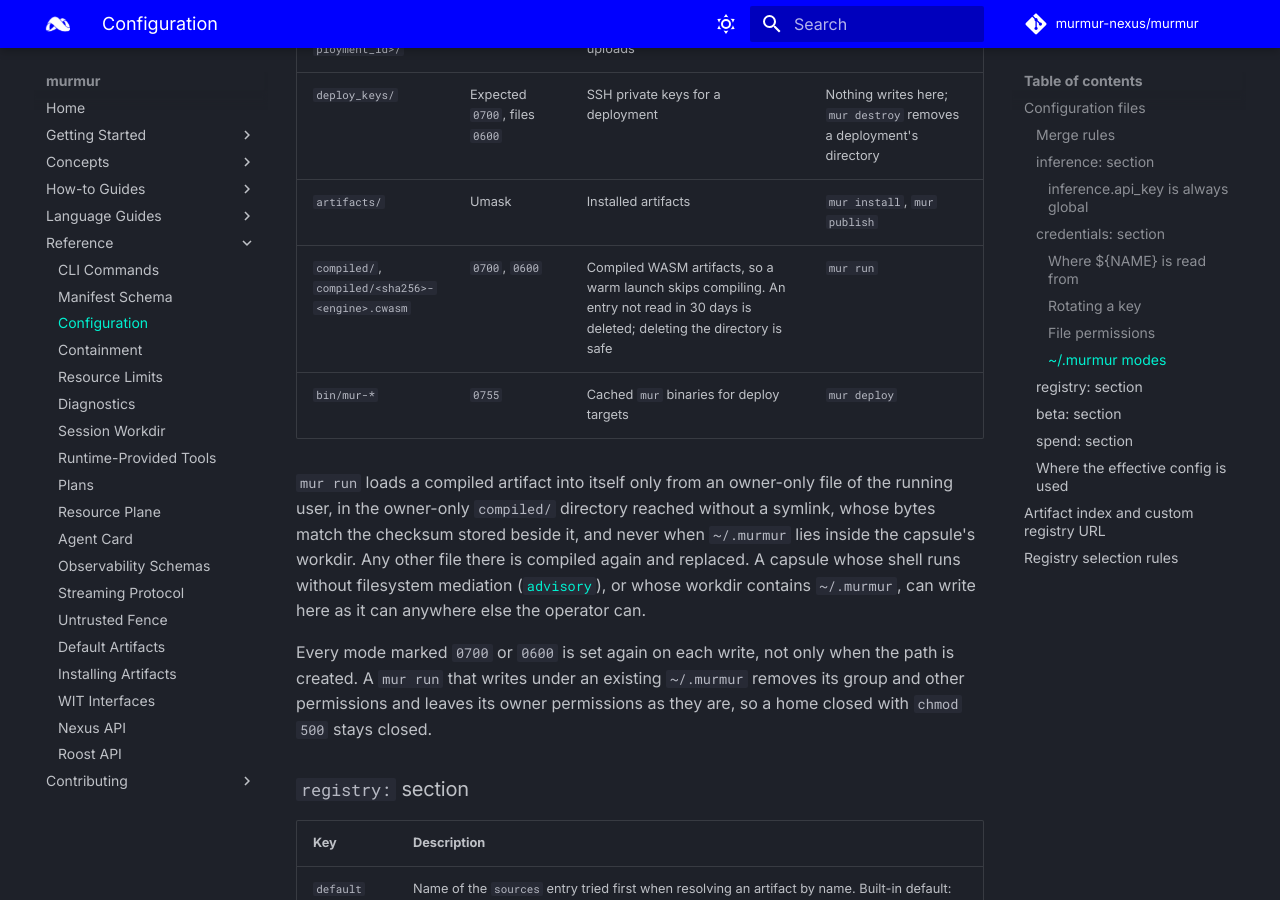
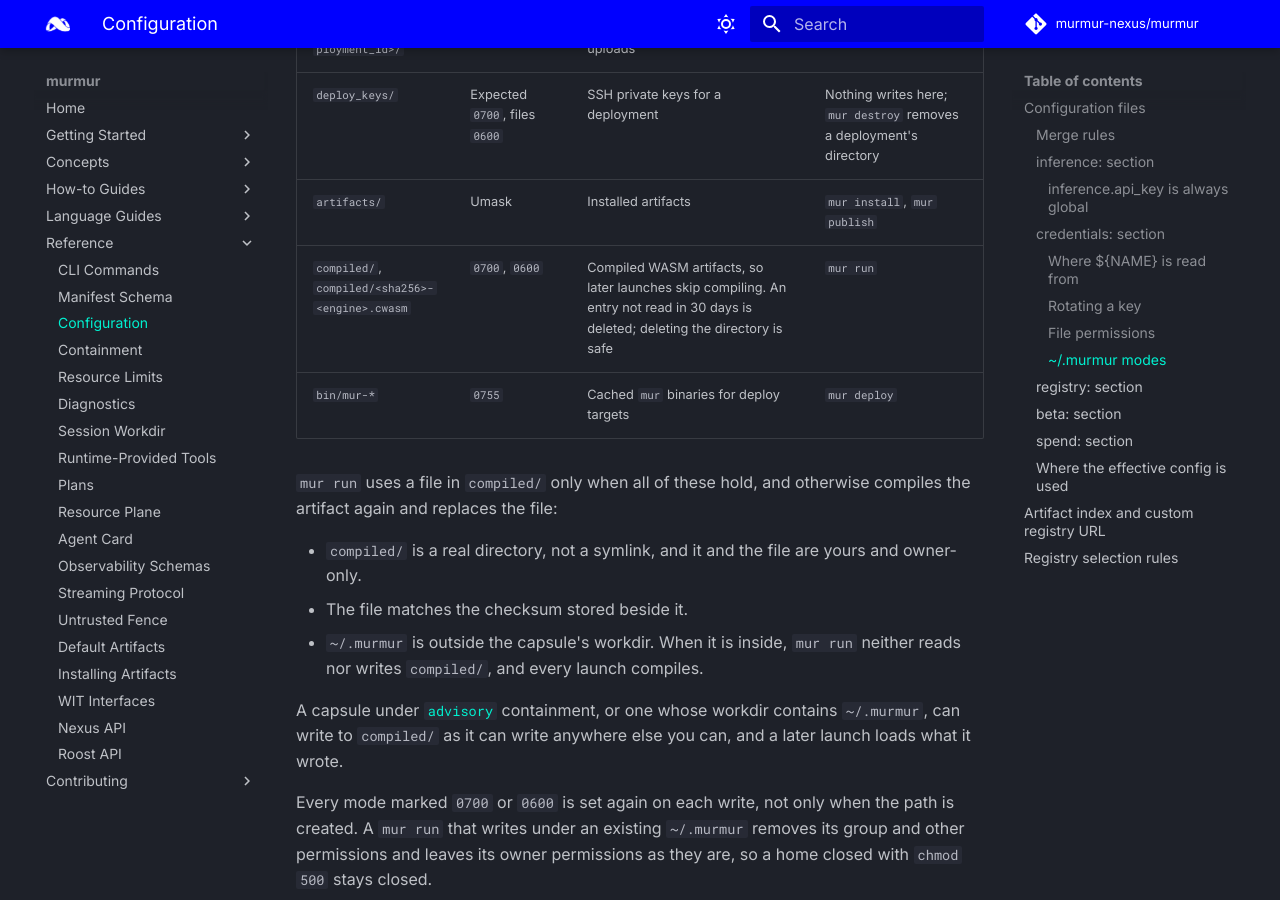
Before and after one commit to murmur-nexus/murmur, an MkDocs documentation site: the page built from docs/content/reference/config.md, in a window 1280 px wide and 900 px high, scrolled down 6146 px. Built offline with MkDocs 1.6.1 and Material for MkDocs 9.7.7, drawn with Linux system fonts in a browser that asks for light colours; comment, search, counter and statistics services are not loaded.

Commit message:
refactor: share the no-follow open between compiled forms and the resource plane
open_private in compiled_forms repeated resource_plane::open_regular_file's
O_NOFOLLOW | O_NONBLOCK open and fstat. Both now go through
resource_plane::open_no_follow and apply their own checks to the fstat
metadata.

The compiled/ trust paragraph in the ~/.murmur modes reference is now a
list of the conditions a compiled artifact must meet to be used.

```diff
--- a/docs/content/reference/config.md
+++ b/docs/content/reference/config.md
@@ -192,15 +192,20 @@ chmod 600 ~/.murmur/config.yaml
 | `deploy_staging/`, `deploy_staging/<deployment_id>/` | `0700` | A copy of the manifest, workdir and `mur` binary while a deploy uploads | `mur deploy` |
 | `deploy_keys/` | Expected `0700`, files `0600` | SSH private keys for a deployment | Nothing writes here; `mur destroy` removes a deployment's directory |
 | `artifacts/` | Umask | Installed artifacts | `mur install`, `mur publish` |
-| `compiled/`, `compiled/<sha256>-<engine>.cwasm` | `0700`, `0600` | Compiled WASM artifacts, so a warm launch skips compiling. An entry not read in 30 days is deleted; deleting the directory is safe | `mur run` |
+| `compiled/`, `compiled/<sha256>-<engine>.cwasm` | `0700`, `0600` | Compiled WASM artifacts, so later launches skip compiling. An entry not read in 30 days is deleted; deleting the directory is safe | `mur run` |
 | `bin/mur-*` | `0755` | Cached `mur` binaries for deploy targets | `mur deploy` |
 
-`mur run` loads a compiled artifact into itself only from an owner-only file of the running user,
-in the owner-only `compiled/` directory reached without a symlink, whose bytes match the checksum
-stored beside it, and never when `~/.murmur` lies inside the capsule's workdir. Any other file
-there is compiled again and replaced. A capsule whose shell runs without filesystem mediation
-([`advisory`](containment.md#field-containment)), or whose workdir contains `~/.murmur`, can write
-here as it can anywhere else the operator can.
+`mur run` uses a file in `compiled/` only when all of these hold, and otherwise compiles the
+artifact again and replaces the file:
+
+- `compiled/` is a real directory, not a symlink, and it and the file are yours and owner-only.
+- The file matches the checksum stored beside it.
+- `~/.murmur` is outside the capsule's workdir. When it is inside, `mur run` neither reads nor
+  writes `compiled/`, and every launch compiles.
+
+A capsule under [`advisory`](containment.md#field-containment) containment, or one whose workdir
+contains `~/.murmur`, can write to `compiled/` as it can write anywhere else you can, and a later
+launch loads what it wrote.
 
 Every mode marked `0700` or `0600` is set again on each write, not only when the path is created.
 A `mur run` that writes under an existing `~/.murmur` removes its group and other permissions and
```
Also changed, not shown: 2 other files.
